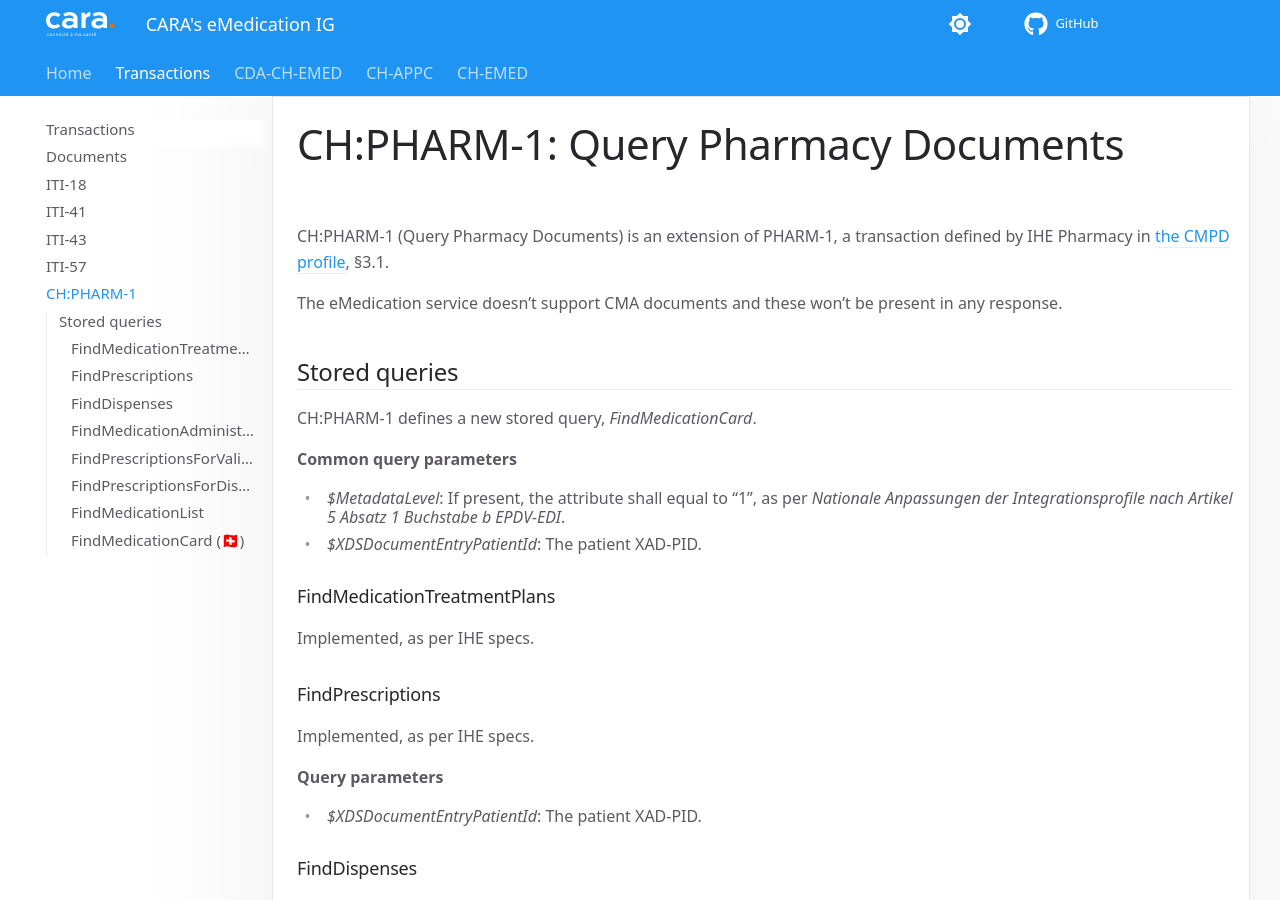
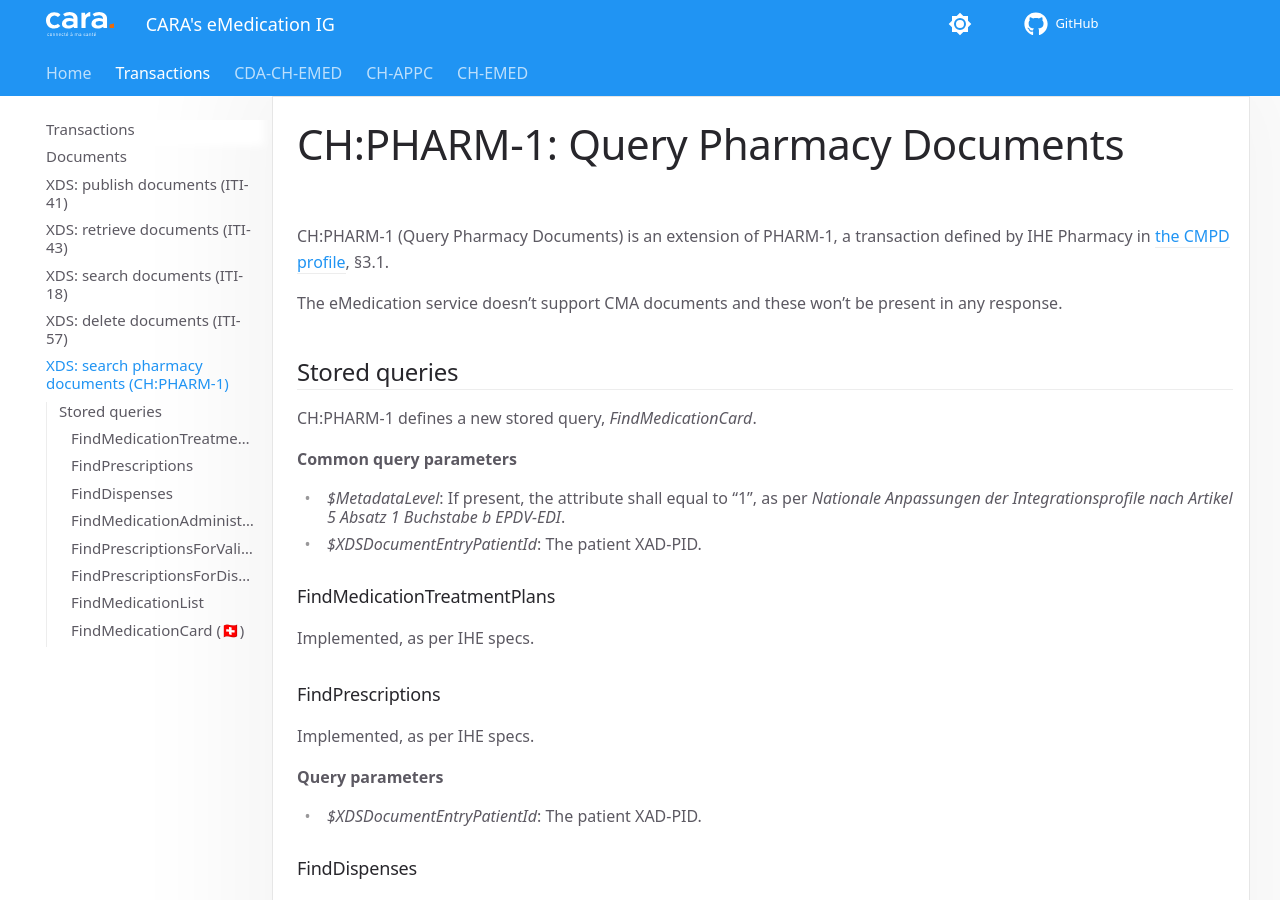
Before and after one commit to CARA-ch/emed-service-guide, an MkDocs documentation site: the page built from docs/transactions/chpharm1.md, in a window 1280 px wide and 900 px high. Built offline with MkDocs 1.6.1 and Material for MkDocs 9.7.7, drawn with Linux system fonts in a browser that asks for light colours; comment, search, counter and statistics services are not loaded.

Commit message:
Rework transaction menu

```diff
--- a/mkdocs.yml
+++ b/mkdocs.yml
@@ -8,11 +8,11 @@ nav:
   - Transactions:
     - transactions/index.md
     - Documents: transactions/documents.md
-    - ITI-18: transactions/iti18.md
-    - ITI-41: transactions/iti41.md
-    - ITI-43: transactions/iti43.md
-    - ITI-57: transactions/iti57.md
-    - CH:PHARM-1: transactions/chpharm1.md
+    - 'XDS: publish documents (ITI-41)': transactions/iti41.md
+    - 'XDS: retrieve documents (ITI-43)': transactions/iti43.md
+    - 'XDS: search documents (ITI-18)': transactions/iti18.md
+    - 'XDS: delete documents (ITI-57)': transactions/iti57.md
+    - 'XDS: search pharmacy documents (CH:PHARM-1)': transactions/chpharm1.md
   - CDA-CH-EMED:
     - cdachemed/index.md
     - Documents:
```
